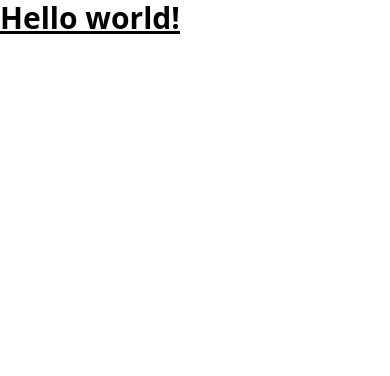
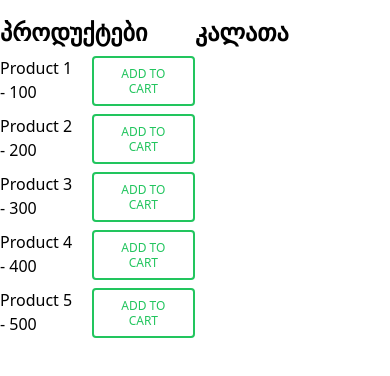
Before and after one commit to MCHEKHASHVILI/newproject, a Vue app: page / in a window 390 px wide. Shown: the top 376 px of the page. Built offline with nearby package versions, Linux system fonts and the light colour scheme.

Commit message:
added Vuex data

```diff
--- a/package.json
+++ b/package.json
@@ -8,7 +8,8 @@
     "preview": "vite preview"
   },
   "dependencies": {
-    "vue": "^3.2.45"
+    "vue": "^3.2.45",
+    "vuex": "^4.0.2"
   },
   "devDependencies": {
     "@vitejs/plugin-vue": "^4.0.0",
--- a/src/App.vue
+++ b/src/App.vue
@@ -1,9 +1,10 @@
 <script setup>
-
+import Cart from './components/Cart.vue'
+import Products from './components/Products.vue'
 </script>
-
 <template>
-  <h1 class="text-3xl font-bold underline">
-    Hello world!
-  </h1>
+  <div class="container flex flex-row mt-4 mx-auto">
+    <Products />
+    <Cart/>
+  </div>
 </template>
--- /dev/null
+++ b/src/components/ActionButtons.vue
@@ -0,0 +1,24 @@
+<script setup>
+
+import { useStore } from 'vuex'
+
+const props = defineProps({
+    tocart: { type: Boolean, required: false, default: true },
+    id: { type: Number, required: true }
+})
+
+const store = useStore()
+
+function addToCart(){
+    store.dispatch("addItemToCart", props.id)
+}
+
+function removeFromCart(){
+    store.dispatch("removeItemFromCart", props.id)
+}
+
+</script>
+<template>
+    <button v-if="tocart" @click.prevent="addToCart" type="button" class="inline-block px-6 py-2 border-2 border-green-500 text-green-500 font-medium text-xs leading-tight uppercase rounded hover:bg-black hover:bg-opacity-5 focus:outline-none focus:ring-0 transition duration-150 ease-in-out">Add to Cart</button>
+    <button v-else @click.prevent="removeFromCart" type="button" class="inline-block px-6 py-2 border-2 border-red-600 text-red-600 font-medium text-xs leading-tight uppercase rounded hover:bg-black hover:bg-opacity-5 focus:outline-none focus:ring-0 transition duration-150 ease-in-out">Remove from Cart</button>
+</template>
--- /dev/null
+++ b/src/components/Cart.vue
@@ -0,0 +1,19 @@
+<script setup>
+import ListTitle from './ListTitle.vue'
+import ULList from './ULList.vue'
+import { useStore } from 'vuex'
+
+const store = useStore()
+
+const title = store.getters.getCartObject.name
+const data = store.getters.getCartObject.data
+const action = store.getters.getCartObject.action
+
+</script>
+
+<template>
+    <div class="w-full">
+        <ListTitle :title="title" />
+        <ULList :data="data" :action="action"/>
+    </div>
+</template>
--- /dev/null
+++ b/src/components/ListTitle.vue
@@ -0,0 +1,11 @@
+<script setup>
+defineProps({
+    title: {
+        type: String,
+        required: true
+    }
+})
+</script>
+<template>
+    <h1 class="font-bold text-2xl mb-2">{{ title }}</h1>
+</template>
--- /dev/null
+++ b/src/components/Products.vue
@@ -0,0 +1,18 @@
+<script setup>
+import ListTitle from './ListTitle.vue'
+import ULList from './ULList.vue'
+import { useStore } from 'vuex'
+
+const store = useStore()
+
+const title = store.getters.getProductsObject.name
+const productsData = store.getters.getProductsObject.data
+const action = store.getters.getProductsObject.action
+
+</script>
+<template>
+    <div class="w-full">
+        <ListTitle :title="title" />
+        <ULList :data="productsData" :action="action" />
+    </div>
+</template>
--- /dev/null
+++ b/src/components/ULList.vue
@@ -0,0 +1,17 @@
+<script setup>
+import ActionButtons from './ActionButtons.vue';
+
+defineProps({
+    data: { type: Array, required: true },
+    action: { type: Boolean }
+})
+</script>
+
+<template>
+    <ul class="list-none md:list-disc space-y-2 items-center">
+        <li v-for="item in data" :key="item.index" class="flex flex-row space-x-4">
+            <span>{{ item.name }} - {{ item.price }}</span>
+            <ActionButtons :tocart="action" :id="item.id" />
+        </li>
+    </ul>
+</template>
--- a/src/main.js
+++ b/src/main.js
@@ -1,6 +1,70 @@
 import { createApp } from 'vue'
+import { createStore } from 'vuex'
 import App from './App.vue'
 
 import './assets/main.css'
 
-createApp(App).mount('#app')
+
+const store = createStore({
+    state() {
+        return {
+            products: {
+                name: "პროდუქტები",
+                action: true,
+                data: [
+                    { id: 1, name: "Product 1", price: 100 },
+                    { id: 2, name: "Product 2", price: 200 },
+                    { id: 3, name: "Product 3", price: 300 },
+                    { id: 4, name: "Product 4", price: 400 },
+                    { id: 5, name: "Product 5", price: 500 },
+                ]
+            },
+            cart: {
+                name: "კალათა",
+                action: false,
+                data: []
+            }
+        }
+    },
+    getters: {
+        getProductsObject(state){
+            return state.products
+        },
+        getCartObject(state){
+            return state.cart
+        }
+    },
+    mutations: {
+        ADD_ITEM_TO_CART(state, payload){
+            /** ვიპოვოთ პროდუქტი */
+            let product = state.products.data.find(item => item.id == payload)
+            /** ამოვშალოთ პროდუქტების სიიდან */
+            state.products.data.splice(state.products.data.indexOf(product),1)
+            /**ავამატოთ კალათაში */
+            state.cart.data.push(product)
+        },
+        REMOVE_ITEM_FROM_CART(state, payload){
+            /** ვიპოვოთ პროდუქტი */
+            let product = state.cart.data.find(item => item.id == payload)
+            /** ამოვშალოთ კალათიდან */
+            state.cart.data.splice(state.cart.data.indexOf(product),1)
+            /** დავამატოთ პროდუქტებში */
+            state.products.data.push(product)
+        },
+    },
+    actions: {
+        addItemToCart(context, payload){
+            context.commit('ADD_ITEM_TO_CART', payload)
+        },
+        removeItemFromCart(context, payload){
+            context.commit('REMOVE_ITEM_FROM_CART', payload)
+        }
+    }
+})
+
+
+
+
+createApp(App)
+    .use(store)
+    .mount('#app')
```
Also changed, not shown: 1 other file (tests, documents, lock files or other folders).
